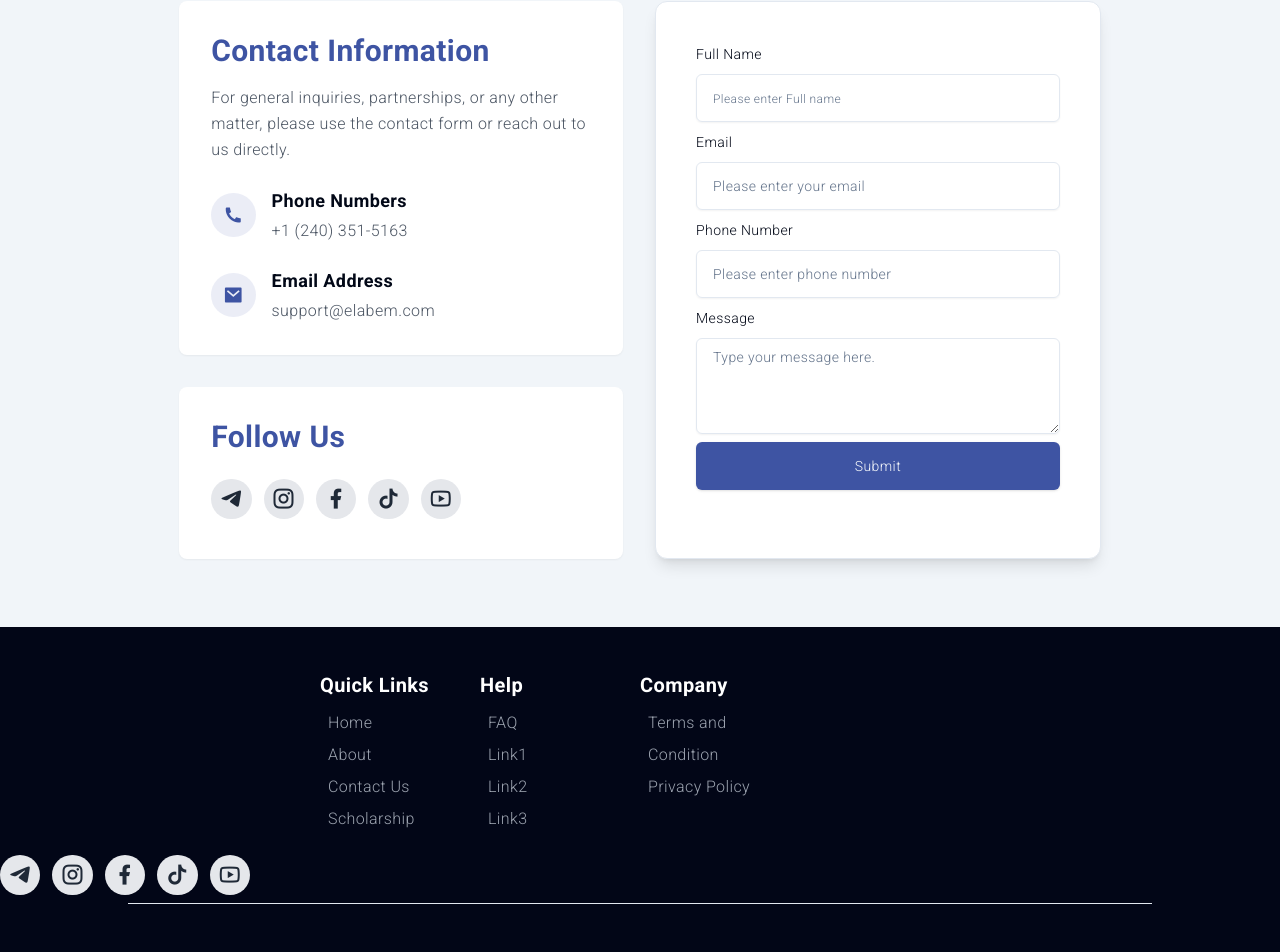
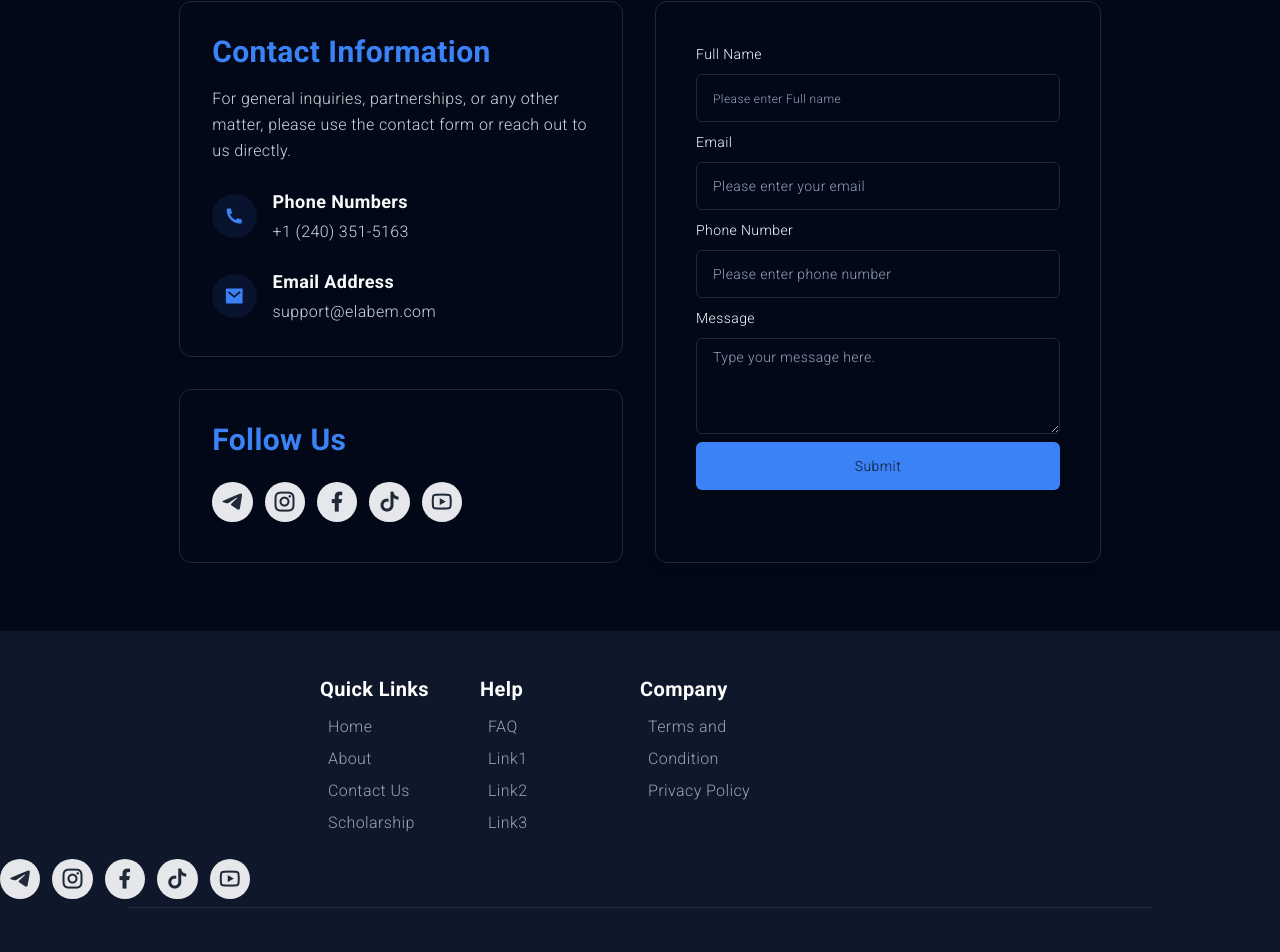
Before and after one commit to kasahun-welela/elabem, a Next.js app: page /contact-us in a window 1280 px wide. Shown: the part 347-1299 px from the top of the page. Built offline with nearby package versions, Linux system fonts and the light colour scheme.

Commit message:
change background and fix color for bg

```diff
--- a/app/contact-us/page.tsx
+++ b/app/contact-us/page.tsx
@@ -5,7 +5,7 @@ import { Card } from "@/components/ui/card";
 export default function page() {
   return (
     <div className="w-[90%] mx-auto mt-24 py-12">
-      <div className="text-center mb-12">
+      <div className="text-center mb-12 animate-fadeIn">
         <h1 className="text-4xl md:text-5xl font-bold mb-6 text-primary relative inline-block">
           Get in touch with us
           <span className="absolute -bottom-2 left-0 w-full h-1 bg-primary/30"></span>
@@ -18,8 +18,8 @@ export default function page() {
       </div>
 
       <div className="md:flex gap-8 md:w-[80%] mx-auto">
-        <div className="basis-1/2 space-y-8">
-          <div className="bg-white dark:bg-slate-950 p-8 rounded-lg shadow-sm">
+        <div className="basis-1/2 space-y-8 animate-fadeIn">
+          <div className="p-8 rounded-xl border bg-card text-card-foreground shadow">
             <h2 className="text-2xl md:text-3xl font-semibold mb-4 text-primary">
               Contact Information
             </h2>
@@ -55,7 +55,7 @@ export default function page() {
             </div>
           </div>
 
-          <div className="mt-8 bg-white dark:bg-slate-950 p-8 rounded-lg shadow-sm">
+          <div className="p-8 rounded-xl border bg-card text-card-foreground shadow">
             <h2 className="text-2xl md:text-3xl font-semibold mb-4 text-primary">
               Follow Us
             </h2>
@@ -63,7 +63,7 @@ export default function page() {
           </div>
         </div>
 
-        <Card className="basis-1/2 p-6 shadow-lg mt-8 md:mt-0 ">
+        <Card className="basis-1/2 p-6 shadow-lg mt-8 md:mt-0 animate-fadeInRight">
           <ContactUs />
         </Card>
       </div>
--- a/app/layout.tsx
+++ b/app/layout.tsx
@@ -39,12 +39,13 @@ export default function RootLayout({
         <link rel="icon" type="image/png" sizes="32x32" href="/logo1.png" />
       </head>
       <body
-        className={`${roboto.variable} bg-muted dark:bg-gray-900 font-roboto tracking-wide antialiased`}
+        // bg-muted dark:bg-gray-900
+        className={`${roboto.variable} font-roboto tracking-wide antialiased`}
       >
         {" "}
         <ThemeProvider
           attribute="class"
-          defaultTheme="system"
+          defaultTheme="dark"
           enableSystem
           disableTransitionOnChange
         >
--- a/components/FAQ.tsx
+++ b/components/FAQ.tsx
@@ -35,7 +35,7 @@ export default function FAQ() {
     },
   ];
   return (
-    <div className="py-16 bg-gray-50 dark:bg-slate-900">
+    <div className="py-16 ">
       <div className="w-[90%] md:w-[50%] mx-auto">
         <div className="text-center mb-12">
           <h1 className="text-4xl md:text-5xl font-bold mb-6 text-primary relative inline-block text-center">
--- a/components/Footer.tsx
+++ b/components/Footer.tsx
@@ -3,7 +3,7 @@ import SocialMedia from "./SocialMedia";
 
 export default function Footer() {
   return (
-    <div className="bg-slate-950 text-gray-400 py-6 mt-5">
+    <div className="bg-slate-900 text-gray-400 py-6 mt-5">
       <div className="grid grid-cols-2 md:grid-cols-4 w-[90%] md:w-[50%] mx-auto py-3">
         <div className="leading-8">
           <h2 className="text-xl font-semibold text-white py-2">Quick Links</h2>
@@ -14,17 +14,17 @@ export default function Footer() {
               </Link>
             </li>
             <li>
-              <Link href="/" className="hover:text-white">
+              <Link href="/about" className="hover:text-white">
                 About
               </Link>
             </li>
             <li>
-              <Link href="/" className="hover:text-white">
+              <Link href="/contact-us" className="hover:text-white">
                 Contact Us
               </Link>
             </li>
             <li>
-              <Link href="/" className="hover:text-white">
+              <Link href="/scholarship" className="hover:text-white">
                 Scholarship
               </Link>
             </li>
@@ -36,7 +36,7 @@ export default function Footer() {
           <ul className="ml-2">
             <li>
               {" "}
-              <Link href="/" className="hover:text-white">
+              <Link href="/faq" className="hover:text-white">
                 FAQ
               </Link>
             </li>
```
